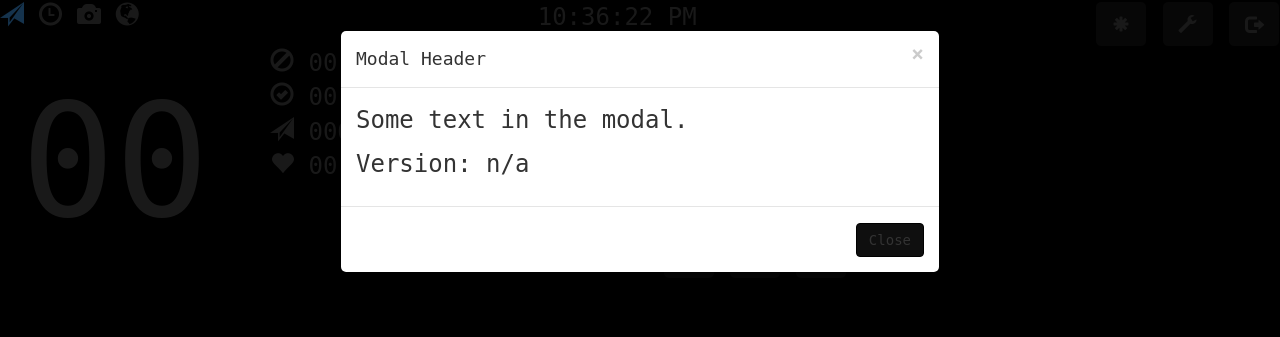
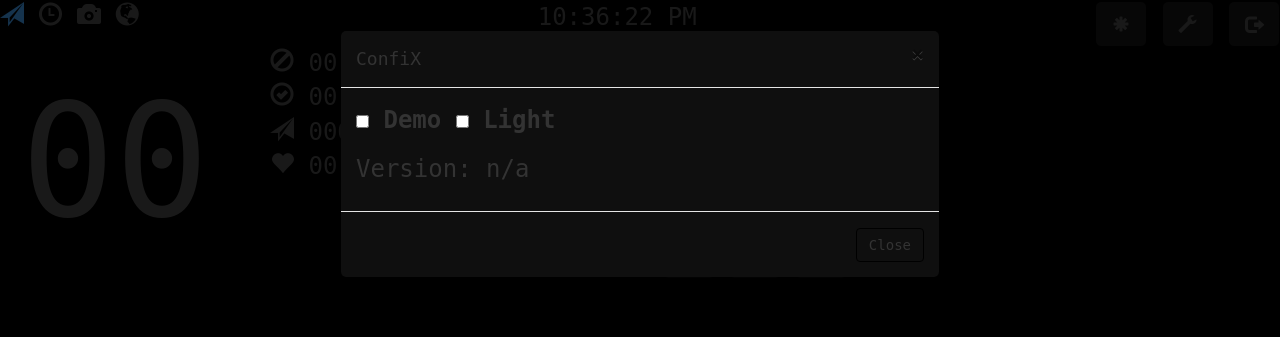
Before and after one commit to elkuku/QuillPedalPi, a PHP site: page / in a window 1280 px wide, after a click that opens the changed part. Shown: the top 337 px of the page. Run offline with PHP 8.4, Linux system fonts and the light colour scheme.

Commit message:
Add demo mode Error display

```diff
--- a/assets/css/quillpedalpi-dark.css
+++ b/assets/css/quillpedalpi-dark.css
@@ -10,3 +10,7 @@
 .btn-default:hover {
     background-color: #88b835;
 }
+
+.modal-content {
+    background-color: #0f0f0f;
+}
--- a/assets/css/quillpedalpi.css
+++ b/assets/css/quillpedalpi.css
@@ -58,3 +58,11 @@
     width: 230px;
     height: 170px;
 }
+
+#flashMessage {
+    color: #ff3b47;
+    font-size: 0.7em;
+    position: absolute;
+    top: 50px;
+    left: 10px;
+}
--- a/assets/js/quillpedalpi.js
+++ b/assets/js/quillpedalpi.js
@@ -1,5 +1,5 @@
 class QuillPedalPi {
-    constructor(modes, dspTime, dspSpeed, dspAvs, dspMxs, dspDst, dspBpm, iconBpm) {
+    constructor(modes, dspMessage, dspTime, dspSpeed, dspAvs, dspMxs, dspDst, dspBpm, iconBpm) {
         this.running = false;
         this.timerId = null;
         this.measures = [];
@@ -10,6 +10,7 @@
         this.modes = modes;
         this.mode = 0;
         this.dspTime = dspTime;
+        this.dspMessage = dspMessage;
         this.dspSpeed = dspSpeed;
         this.dspAvs = dspAvs;
         this.dspMxs = dspMxs;
@@ -19,7 +20,7 @@
 
         this.bpm = 150;
 
-        this.demo = true;
+        this.demo = false;
 
         // Chart
         // http://smoothiecharts.org/builder
@@ -35,7 +36,7 @@
                 verticalSections: 0,
                 borderVisible: false
             },
-            labels: {fillStyle:'#787474', precision: 0}
+            labels: {fillStyle: '#787474', precision: 0}
         });
 
         this.speedChart.streamTo(document.getElementById('speed-chart'), 1000);
@@ -52,7 +53,7 @@
                 verticalSections: 0,
                 borderVisible: false
             },
-            labels: {fillStyle:'#787474', precision: 0}
+            labels: {fillStyle: '#787474', precision: 0}
         });
 
         this.lineHeartbeat = new TimeSeries();
@@ -61,10 +62,14 @@
         this.lineHeartbeatHigh = new TimeSeries();
 
         this.heartbeatChart.streamTo(document.getElementById('heartbeat-chart'), 1000);
-        this.heartbeatChart.addTimeSeries(this.lineHeartbeat,  {lineWidth:2,strokeStyle:'#00ff00', fillStyle: 'rgba(177,223,170,0.30)'});
-        this.heartbeatChart.addTimeSeries(this.lineHeartbeatLow,  {strokeStyle:'#98a3ff'});
-        this.heartbeatChart.addTimeSeries(this.lineHeartbeatMid,  {strokeStyle:'#fff6a5'});
-        this.heartbeatChart.addTimeSeries(this.lineHeartbeatHigh,  {strokeStyle:'#ff9898'});
+        this.heartbeatChart.addTimeSeries(this.lineHeartbeat, {
+            lineWidth: 2,
+            strokeStyle: '#00ff00',
+            fillStyle: 'rgba(177,223,170,0.30)'
+        });
+        this.heartbeatChart.addTimeSeries(this.lineHeartbeatLow, {strokeStyle: '#98a3ff'});
+        this.heartbeatChart.addTimeSeries(this.lineHeartbeatMid, {strokeStyle: '#fff6a5'});
+        this.heartbeatChart.addTimeSeries(this.lineHeartbeatHigh, {strokeStyle: '#ff9898'});
 
         // The clock
         setInterval(this.setTime.bind(null, this.dspTime), 1000);
@@ -154,7 +159,7 @@
         o.lineHeartbeatHigh.append(new Date().getTime(), 150);
         o.dspBpm.html(heartbeat);
         o.iconBpm.attr('class',
-            function(i, c){
+            function (i, c) {
                 return c.replace(/(^|\s)bpm-\S+/g, '');
             });
         o.iconBpm.addClass('bpm-' + bpmClass);
@@ -228,27 +233,33 @@
     }
 
     getHeartbeat(o) {
+        if (o.demo) {
+            o.bpm = o.fakeHeartbeat(o);
+            o.updateHeartbeat(o);
+        } else {
             $.ajax({
                 url: 'heartbeat.txt',
-            success: function(data) {
+                success: function (data) {
                     data = $.parseJSON(data);
                     o.bpm = data.heartbeat;
                     o.updateHeartbeat(o);
                 },
-            error: function() {
-                alert('An error occurred');
+                error: function () {
+                    o.dspMessage.html('i/o error');
                 }
             });
         }
+    }
 
     initPage(digVersion) {
+        let o = this;
         $.ajax({
             url: 'qpp.php',
-            success: function(data) {
+            success: function (data) {
                 digVersion.html(data.version.substring(0, 7));
             },
-            error: function() {
-                alert('An error occurred');
+            error: function () {
+                o.dspMessage.html('i/o error v-file');
             }
         });
     }
--- a/index.html
+++ b/index.html
@@ -22,6 +22,7 @@
 </head>
 
 <body>
+<span id="flashMessage"></span>
 
 <table width="100%" border="0">
     <tr>
@@ -114,10 +115,15 @@
         <div class="modal-content">
             <div class="modal-header">
                 <button type="button" class="close" data-dismiss="modal">&times;</button>
-                <h4 class="modal-title">Modal Header</h4>
+                <h4 class="modal-title">ConfiX</h4>
             </div>
             <div class="modal-body">
-                <p>Some text in the modal.</p>
+                <p>
+                    <input type="checkbox" id="chkDemo" onchange="qpp.demo = this.checked;">
+                    <label for="chkDemo">Demo</label>
+                    <input type="checkbox" id="chkLight" onchange="document.getElementById('dark-css').disabled = this.checked;">
+                    <label for="chkLight">Light</label>
+                </p>
                 <p class="version">Version: <span id="dig-version"></span></p>
             </div>
             <div class="modal-footer">
@@ -137,6 +143,7 @@
 <script>
     let qpp = new QuillPedalPi(
         ['Travel', 'Stopw', 'Cam', 'Map'],
+        $('#flashMessage'),
         $('#dateTime'),
         $('#gauge-speed'),
         $('#dig-avs'),
```
Lines whose indentation alone changed are shown as unchanged.
